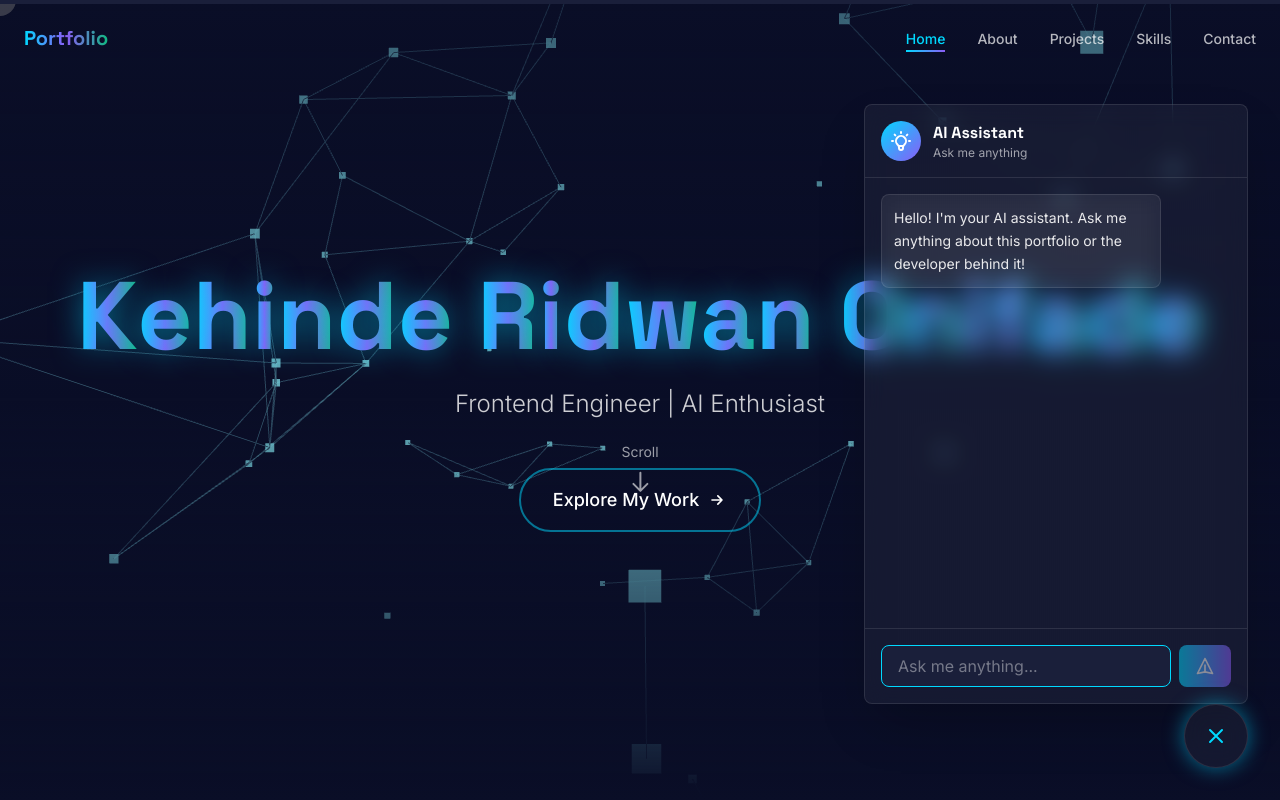
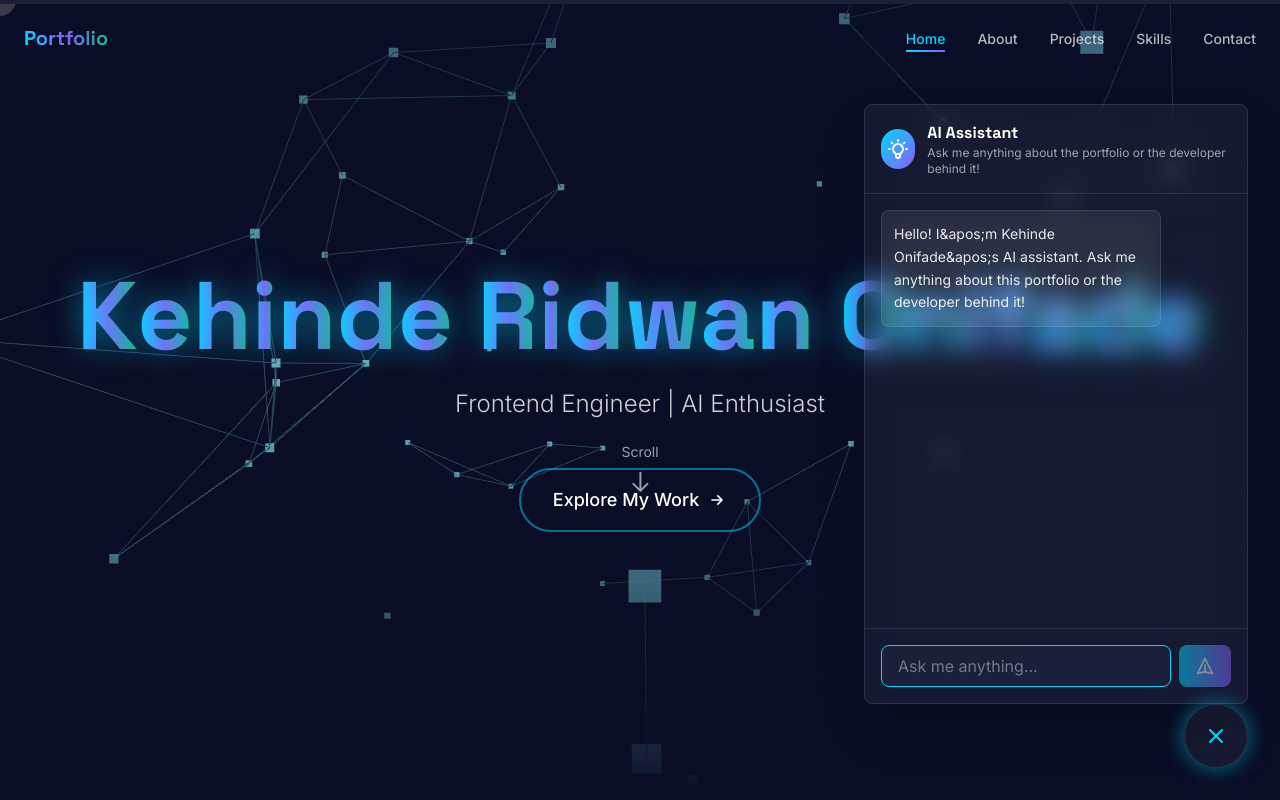
Before and after one commit to kendoriddy/glory-transit, a Next.js app: page / in a window 1280 px wide. Both pictures are taken after a click on the button "Open chatbot". Shown: the top 800 px of the page. Built offline with nearby package versions, Linux system fonts and the light colour scheme.

Commit message:
fix: fix deployment issue

```diff
--- a/app/api/chat/route.ts
+++ b/app/api/chat/route.ts
@@ -31,7 +31,7 @@ async function getOpenAIResponse(
 
 ${portfolioKnowledge}
 
-Answer questions in a friendly, professional manner. If asked about something not in the knowledge base, politely say you don't have that information. Keep responses concise but informative.`,
+Answer questions in a friendly, professional manner. If asked about something not in the knowledge base, politely say you don&apos;t have that information. Keep responses concise but informative.`,
     },
     ...conversationHistory.slice(-10), // Keep last 10 messages for context
     { role: "user", content: message },
@@ -88,7 +88,7 @@ async function getGeminiResponse(
 
 ${portfolioKnowledge}
 
-Answer questions in a friendly, professional manner. If asked about something not in the knowledge base, politely say you don't have that information. Keep responses concise but informative.`;
+Answer questions in a friendly, professional manner. If asked about something not in the knowledge base, politely say you don&apos;t have that information. Keep responses concise but informative.`;
 
   // Build conversation history in Gemini format
   const contents: Array<{ role: string; parts: Array<{ text: string }> }> = [];
--- a/components/sections/About.tsx
+++ b/components/sections/About.tsx
@@ -53,7 +53,7 @@ export default function About() {
             className="text-lg text-white/70 leading-relaxed mb-4"
             variants={itemVariants}
           >
-            I'm a passionate frontend engineer with expertise in React and
+            I&apos;m a passionate frontend engineer with expertise in React and
             Next.js, currently exploring the fascinating intersection of web
             development and artificial intelligence.
           </motion.p>
@@ -69,9 +69,9 @@ export default function About() {
             className="text-lg text-white/70 leading-relaxed"
             variants={itemVariants}
           >
-            When I'm not coding, you'll find me experimenting with AI models,
-            contributing to open-source projects, or sharing knowledge with the
-            developer community.
+            When I&apos;m not coding, you&apos;ll find me experimenting with AI
+            models, contributing to open-source projects, or sharing knowledge
+            with the developer community.
           </motion.p>
         </motion.div>
 
--- a/components/ui/Chatbot.tsx
+++ b/components/ui/Chatbot.tsx
@@ -13,7 +13,8 @@ export default function Chatbot() {
   const [messages, setMessages] = useState<Message[]>([
     {
       role: "assistant",
-      content: "Hello! I'm your AI assistant. Ask me anything about this portfolio or the developer behind it!",
+      content:
+        "Hello! I&apos;m Kehinde Onifade&apos;s AI assistant. Ask me anything about this portfolio or the developer behind it!",
     },
   ]);
   const [input, setInput] = useState("");
@@ -71,7 +72,7 @@ export default function Chatbot() {
         {
           role: "assistant",
           content:
-            "Sorry, I'm having trouble connecting right now. Please try again later or check your API configuration.",
+            "Sorry, I&apos;m having trouble connecting right now. Please try again later or check your API configuration.",
         },
       ]);
     } finally {
@@ -169,8 +170,13 @@ export default function Chatbot() {
                   </svg>
                 </div>
                 <div>
-                  <h3 className="font-display font-bold text-white">AI Assistant</h3>
-                  <p className="text-xs text-white/60">Ask me anything</p>
+                  <h3 className="font-display font-bold text-white">
+                    AI Assistant
+                  </h3>
+                  <p className="text-xs text-white/60">
+                    Ask me anything about the portfolio or the developer behind
+                    it!
+                  </p>
                 </div>
               </div>
             </div>
@@ -182,7 +188,9 @@ export default function Chatbot() {
                   key={index}
                   initial={{ opacity: 0, y: 10 }}
                   animate={{ opacity: 1, y: 0 }}
-                  className={`flex ${message.role === "user" ? "justify-end" : "justify-start"}`}
+                  className={`flex ${
+                    message.role === "user" ? "justify-end" : "justify-start"
+                  }`}
                 >
                   <div
                     className={`max-w-[80%] rounded-lg p-3 ${
```
